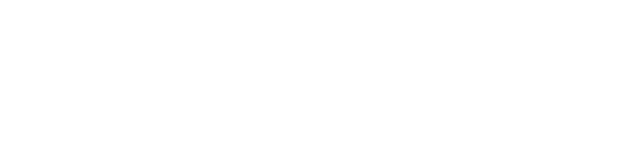
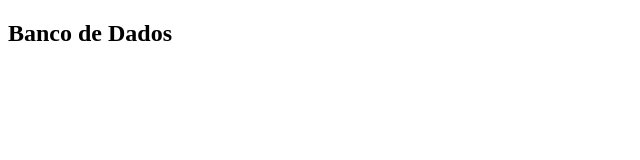
Before and after one commit to GuiRomanholi/CP1-HTML, a plain HTML site: page cursos/banco_dados.html in a window 1280 px wide. Shown: the whole page, without its empty margins (0-640 px from the left). Drawn offline with Linux system fonts and the light colour scheme.

Commit message:
botar h2

```diff
--- a/cursos/banco_dados.html
+++ b/cursos/banco_dados.html
@@ -5,5 +5,9 @@
     <meta name="viewport" content="width=device-width, initial-scale=1.0" />
     <title>Página Banco de Dados</title>
   </head>
-  <body></body>
+  <body>
+    <div>
+      <h2>Banco de Dados</h2>
+    </div>
+  </body>
 </html>
```
Also changed, not shown: cursos/ads.html (+1 -1 lines).
